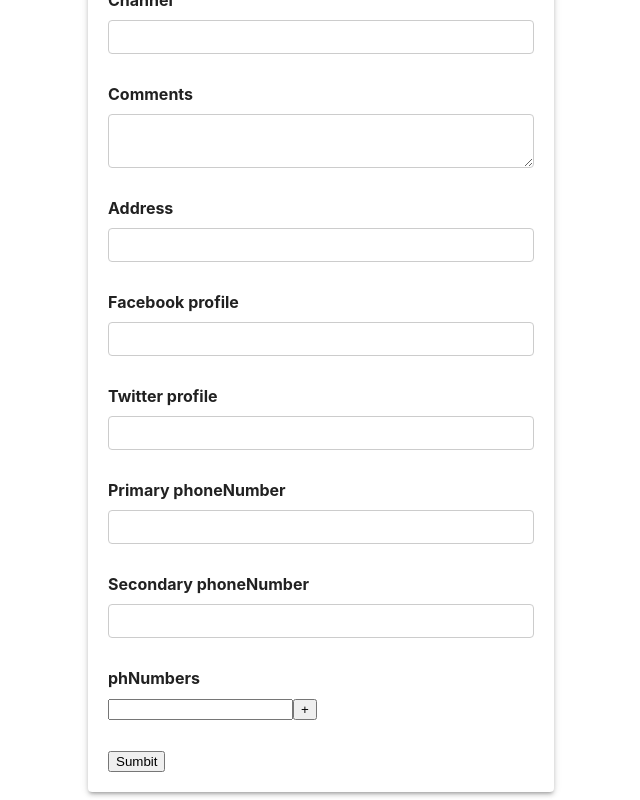
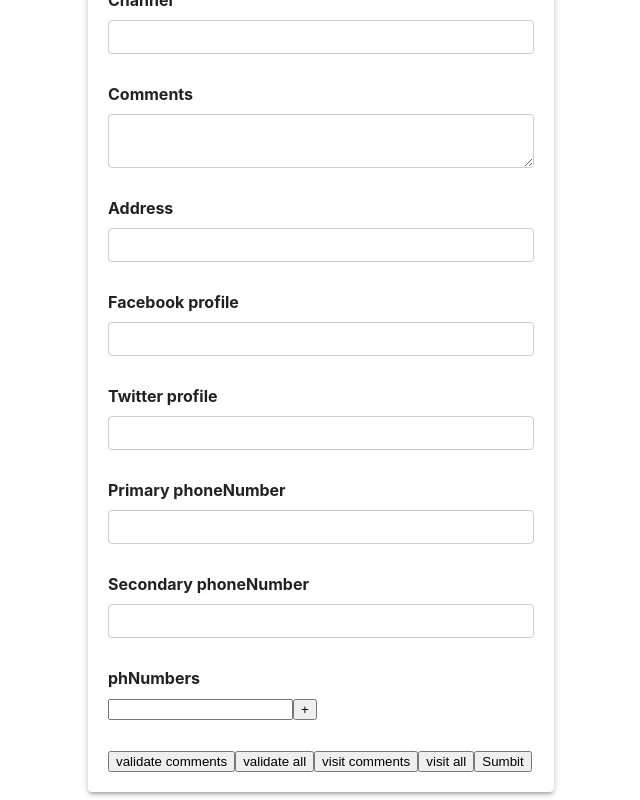
Before and after one commit to MARZOUKSOUFIANE/React-formik, a React (Create React App) app: page / in a window 1280 px wide. Shown: the part 226-1026 px from the top of the page, without its empty margins (319-959 px from the left). Built offline with nearby package versions, Linux system fonts and the light colour scheme.

Commit message:
Manually trigering validation

```diff
--- a/src/form/YoutubeForm.js
+++ b/src/form/YoutubeForm.js
@@ -70,6 +70,10 @@
     onSubmit={onSubmit}
     validationSchema={validationSchema}
     >
+       {
+           formik => {
+               console.log(formik)
+               return (
                 <div className={classes.root}>
                 <Paper  className={classes.form} elevation={3}>
                 <Form>
@@ -167,10 +171,27 @@
                      </div>
 
 
-                <button type='submit'>Sumbit</button>
+                     <button type='button' onClick={() => formik.validateField('comments')} >validate comments</button>
+                     <button type='button' onClick={() => formik.validateForm()}>validate all</button>
+                     <button type='button' onClick={() => formik.setFieldTouched('comments')}>visit comments</button>
+                     <button type='button' onClick={() => formik.setTouched({
+                         name: true,
+                         email: true,
+                         channel: true,
+                         address: true,
+                         comments: true,
+                         social: {
+                             facebook: true,
+                             twitter: true
+                         }
+                     })}>visit all</button>
+                     <button>Sumbit</button>
                  </Form>
                 </Paper>
              </div>
+               )
+           }
+       }
      </Formik>
     )
 }
```
Lines whose indentation alone changed are shown as unchanged.
